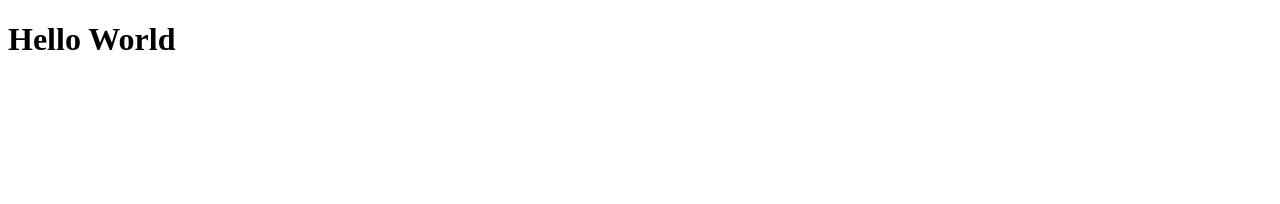
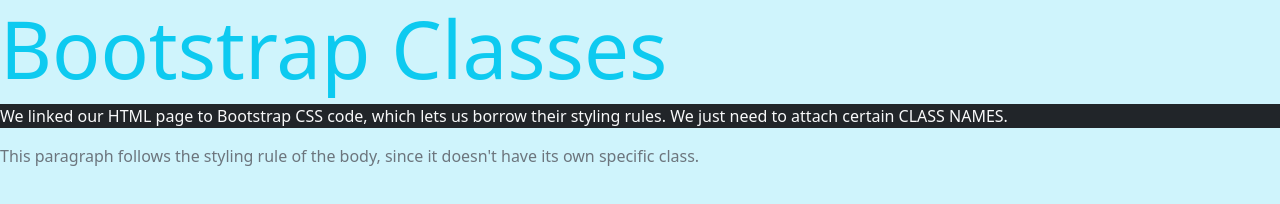
Before and after one commit to Farab2028/CS1-Unit3-Notes, a plain HTML site: page index.html in a window 1280 px wide. Drawn offline with nearby package versions, Linux system fonts and the light colour scheme.

Commit message:
Started project

```diff
--- a/index.html
+++ b/index.html
@@ -5,11 +5,27 @@
   <title>My Webpage</title>
   <meta charset="UTF-8">
   <meta name="viewport" content="width=device-width, initial-scale=1.0">
+
+
+     <!-- Bootstrap CSS -->
+     <link href="https://cdn.jsdelivr.net/npm/bootstrap@5.3.3/dist/css/bootstrap.min.css" rel="stylesheet">
+
+
+     <!-- Bootstrap JS (optional) -->
+     <script src="https://cdn.jsdelivr.net/npm/bootstrap@5.3.3/dist/js/bootstrap.bundle.min.js"></script>
+
+
+
+
   <link rel="stylesheet" href="style.css">
 </head>
 
-<body>
-  <h1>Hello World</h1>
+<body class="bg-info-subtle text-secondary">
+  <h1 class="display-1 text-info">Bootstrap Classes</h1>
+
+  <p class="bg-dark text-light">We linked our HTML page to Bootstrap CSS code, which lets us borrow their styling rules. We just need to attach certain CLASS NAMES. </p>
+
+  <p>This paragraph follows the styling rule of the body, since it doesn't have its own specific class.</p>
 
 
 
```
